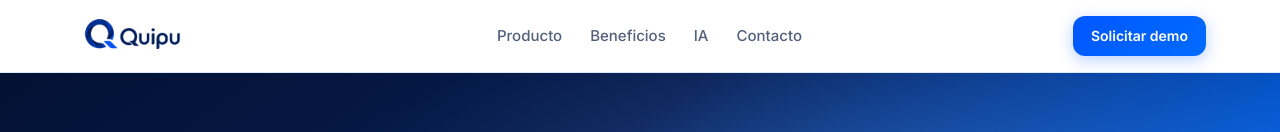
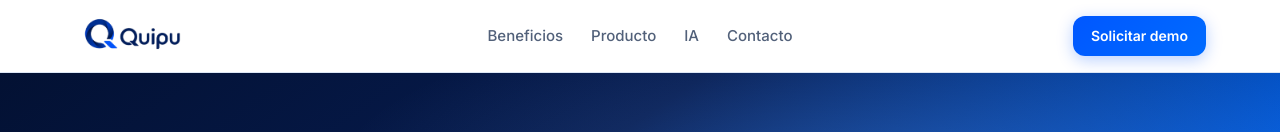
Before and after one commit to javierllorente-HWorld/quipu-landingpage, a React (Vite) app: page / in a window 1280 px wide. Shown: the top 132 px of the page. Built offline with nearby package versions, Linux system fonts and the light colour scheme.

Commit message:
Ajustes de diseño y enlaces de la landing

```diff
--- a/src/App.css
+++ b/src/App.css
@@ -63,6 +63,30 @@
   justify-content: space-between;
   gap: 20px;
   min-height: 72px;
+}
+
+@media (min-width: 901px) {
+  .header-inner {
+    display: grid;
+    grid-template-columns: 1fr auto 1fr;
+    align-items: center;
+    gap: 20px;
+    justify-content: initial;
+  }
+
+  .header-inner > .brand {
+    justify-self: start;
+  }
+
+  .header-inner > .nav {
+    justify-self: center;
+    grid-column: 2;
+  }
+
+  .header-inner > .header-demo-desktop {
+    justify-self: end;
+    grid-column: 3;
+  }
 }
 
 .brand {
--- a/src/App.jsx
+++ b/src/App.jsx
@@ -27,11 +27,11 @@ function Header() {
           className={`nav${open ? ' nav--open' : ''}`}
           aria-label="Principal"
         >
+          <a href="#beneficios" onClick={close}>
+            Beneficios
+          </a>
           <a href="#producto" onClick={close}>
             Producto
-          </a>
-          <a href="#beneficios" onClick={close}>
-            Beneficios
           </a>
           <a href="#ia" onClick={close}>
             IA
@@ -39,11 +39,11 @@ function Header() {
           <a href="#contacto" onClick={close}>
             Contacto
           </a>
-          <a href="#contacto" className="btn btn-header nav-demo" onClick={close}>
+          <a href="https://mail.google.com/mail/?view=cm&fs=1&to=javierllorentee@gmail.com&su=Consulta%20sobre%20demo&body=Hola%20equipo%20de%20Quipu%2C%0A%0AMe%20encantar%C3%ADa%20conocer%20m%C3%A1s%20sobre%20su%20producto%2C%20si%C3%A9ntanse%20libres%20de%20contactarme%20a%20este%20mismo%20correo%20para%20coordinar%20una%20demo.%0A%0AMuchas%20gracias" className="btn btn-header nav-demo" onClick={close}>
             Solicitar demo
           </a>
         </nav>
-        <a href="#contacto" className="btn btn-header header-demo-desktop">
+        <a href="https://mail.google.com/mail/?view=cm&fs=1&to=javierllorentee@gmail.com&su=Consulta%20sobre%20demo&body=Hola%20equipo%20de%20Quipu%2C%0A%0AMe%20encantar%C3%ADa%20conocer%20m%C3%A1s%20sobre%20su%20producto%2C%20si%C3%A9ntanse%20libres%20de%20contactarme%20a%20este%20mismo%20correo%20para%20coordinar%20una%20demo.%0A%0AMuchas%20gracias" className="btn btn-header header-demo-desktop">
           Solicitar demo
         </a>
         <button
@@ -283,11 +283,11 @@ function App() {
               plataforma, con IA que te ayuda a decidir con datos reales de tu empresa.
             </p>
             <div className="hero-actions">
-              <a href="#contacto" className="btn btn-primary-light">
+              <a href="https://mail.google.com/mail/?view=cm&fs=1&to=javierllorentee@gmail.com&su=Consulta%20sobre%20demo&body=Hola%20equipo%20de%20Quipu%2C%0A%0AMe%20encantar%C3%ADa%20conocer%20m%C3%A1s%20sobre%20su%20producto%2C%20si%C3%A9ntanse%20libres%20de%20contactarme%20a%20este%20mismo%20correo%20para%20coordinar%20una%20demo.%0A%0AMuchas%20gracias" className="btn btn-primary-light">
                 Solicitar demo
               </a>
               <a
-                href="https://wa.me/"
+                href="https://api.whatsapp.com/send/?phone=5492216161594&text=Hola%2C+necesito+ayuda+con+Quipu&type=phone_number&app_absent=0"
                 className="btn btn-outline-light"
                 target="_blank"
                 rel="noreferrer"
@@ -297,7 +297,7 @@ function App() {
             </div>
             <a
               className="hero-linkedin"
-              href="https://www.linkedin.com/"
+              href="https://www.linkedin.com/in/javier-llorente-/"
               target="_blank"
               rel="noreferrer"
             >
@@ -339,6 +339,7 @@ function App() {
 
       <section className="section ia-section" id="ia">
         <div className="container ia-grid">
+          <IACopilotMock />
           <div className="ia-copy">
             <h2 className="section-title">Copiloto financiero con IA</h2>
             <p className="section-sub">
@@ -351,7 +352,6 @@ function App() {
               <li>Ahorra tiempo, gana claridad</li>
             </ul>
           </div>
-          <IACopilotMock />
         </div>
       </section>
 
@@ -362,11 +362,11 @@ function App() {
               Llevá el control financiero de tu PyME al siguiente nivel
             </h2>
             <div className="cta-panel__actions">
-              <a href="#top" className="cta-btn cta-btn--primary">
+              <a href="https://mail.google.com/mail/?view=cm&fs=1&to=javierllorentee@gmail.com&su=Consulta%20sobre%20demo&body=Hola%20equipo%20de%20Quipu%2C%0A%0AMe%20encantar%C3%ADa%20conocer%20m%C3%A1s%20sobre%20su%20producto%2C%20si%C3%A9ntanse%20libres%20de%20contactarme%20a%20este%20mismo%20correo%20para%20coordinar%20una%20demo.%0A%0AMuchas%20gracias" className="cta-btn cta-btn--primary">
                 Solicitar demo
               </a>
               <a
-                href="https://wa.me/"
+                href="https://api.whatsapp.com/send/?phone=5492216161594&text=Hola%2C+necesito+ayuda+con+Quipu&type=phone_number&app_absent=0"
                 className="cta-btn cta-btn--secondary"
                 target="_blank"
                 rel="noreferrer"
@@ -401,7 +401,7 @@ function App() {
             </p>
           </div>
           <div className="footer-col footer-col--social">
-            <a href="#" className="footer-linkedin">
+            <a href="https://www.linkedin.com/in/javier-llorente-/" className="footer-linkedin">
               <svg
                 className="footer-linkedin-icon"
                 viewBox="0 0 24 24"
```
